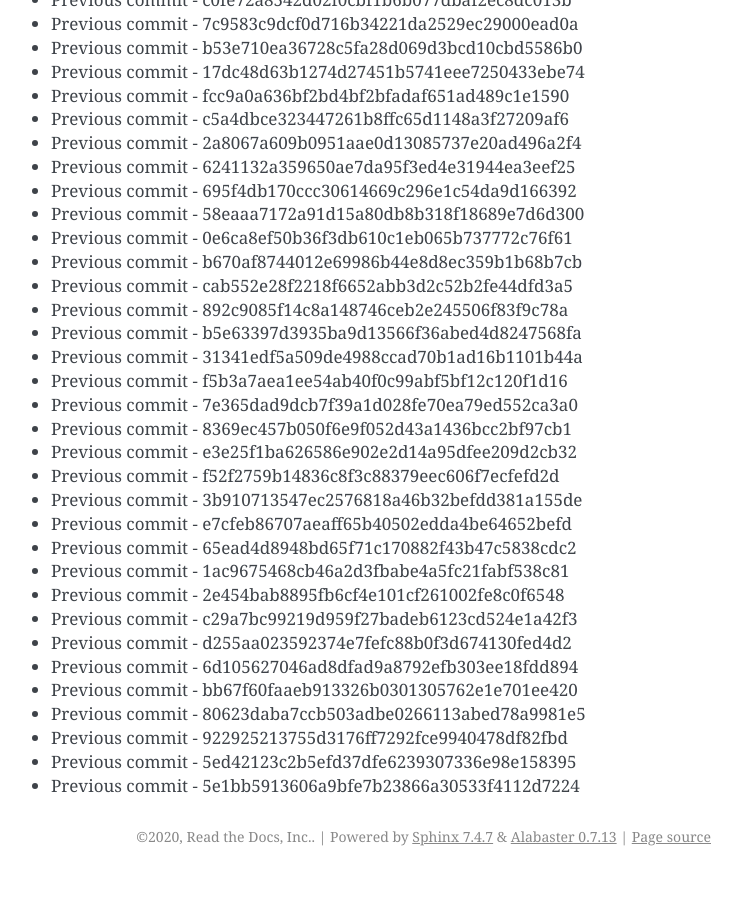
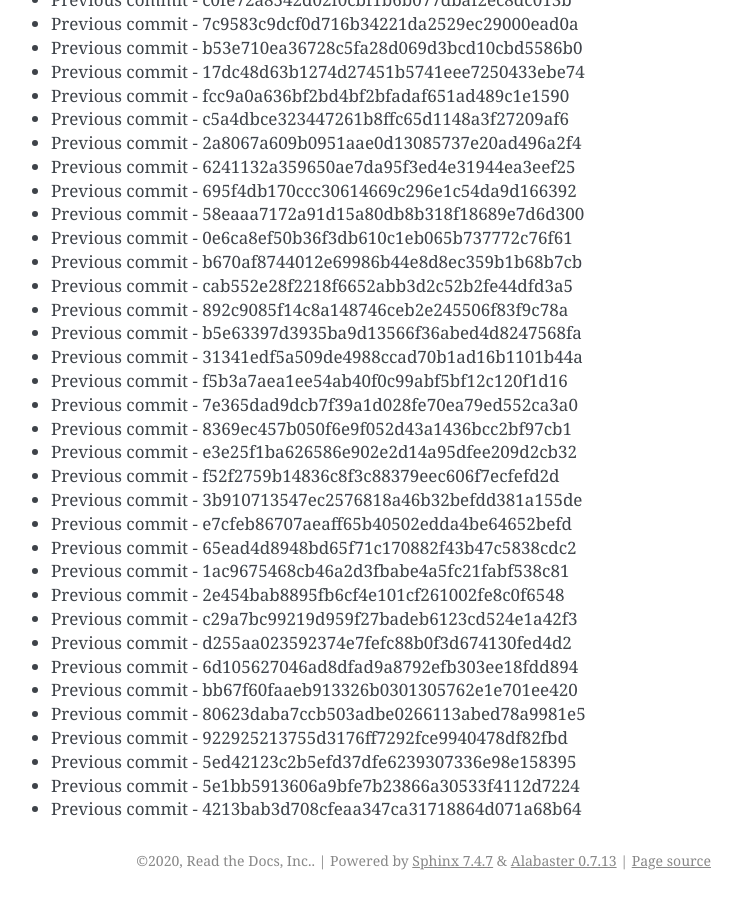
Before and after one commit to readthedocs/rtd-git-stresstest, a Sphinx documentation site: the page built from docs/updates.rst, in a window 1280 px wide and 900 px high, scrolled down 98270 px. Shown: the whole window, without its empty margins (399-1141 px from the left). Built offline with Sphinx 7.4.7, drawn with Linux system fonts in a browser that asks for light colours; before the commit the page ends 99146 px from its top, so only the background shows below that.

Commit message:
Generating commit from previous: 4213bab3d708cfeaa347ca31718864d071a68b64

```diff
--- a/docs/updates.rst
+++ b/docs/updates.rst
@@ -4161,3 +4161,4 @@ It can be tested for any performance characteristics.
 * Previous commit - 922925213755d3176ff7292fce9940478df82fbd
 * Previous commit - 5ed42123c2b5efd37dfe6239307336e98e158395
 * Previous commit - 5e1bb5913606a9bfe7b23866a30533f4112d7224
+* Previous commit - 4213bab3d708cfeaa347ca31718864d071a68b64
```
